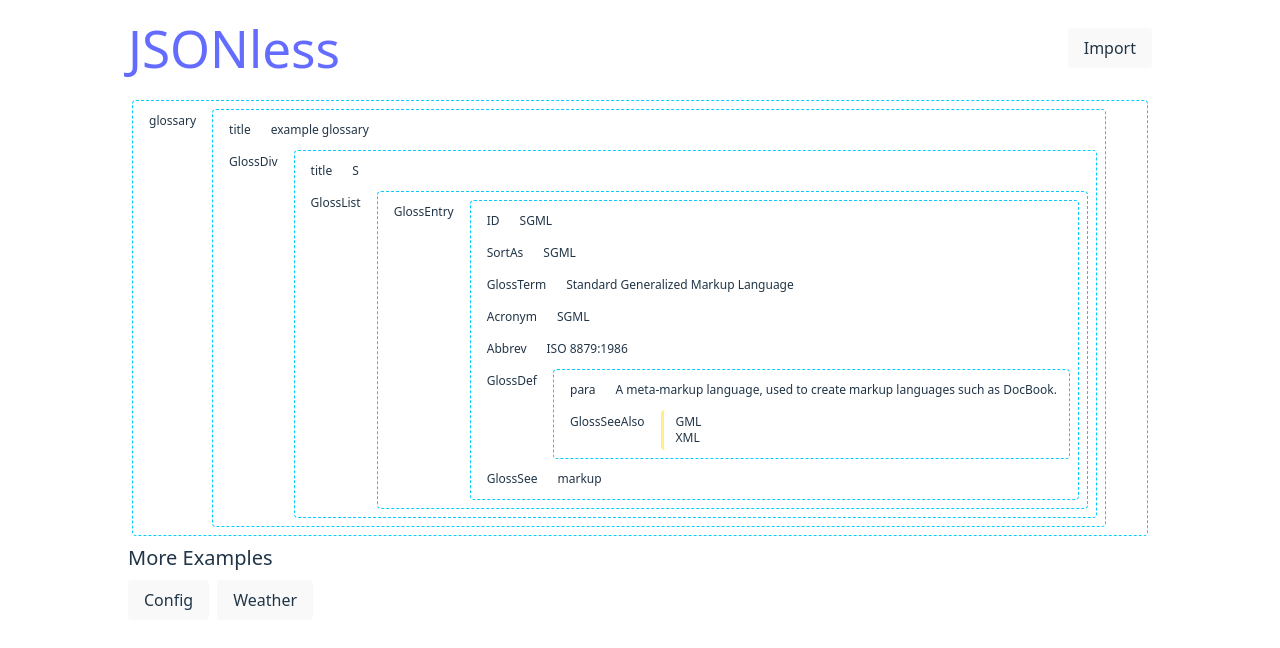
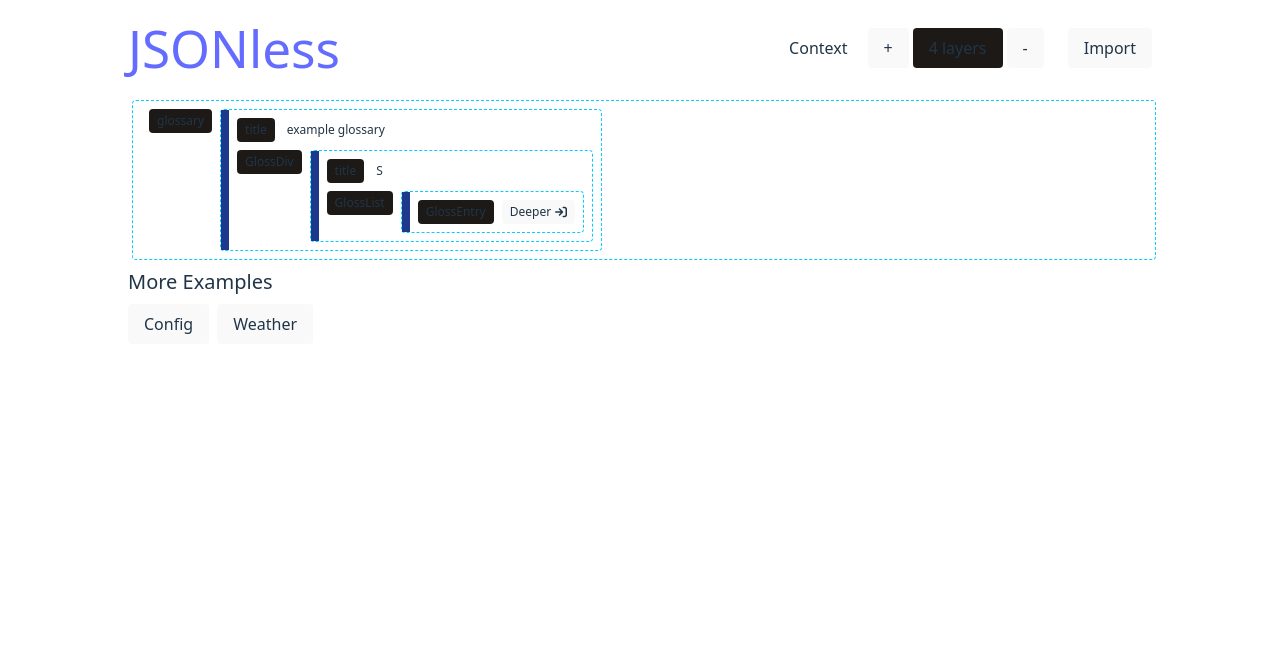
Before and after one commit to foopod/json-viewer, a React (Vite) app: page / in a window 1280 px wide. Shown: the top 648 px of the page. Built offline with nearby package versions, Linux system fonts and the light colour scheme.

Commit message:
add layers json path etc

```diff
--- a/src/App.tsx
+++ b/src/App.tsx
@@ -1,15 +1,23 @@
-import { useEffect, useState } from 'react'
+import { use, useEffect, useState } from 'react'
 import './App.css'
 import RenderedObject from './components/RenderedObject'
 import ImportDialog from './components/ImportDialog'
 import { config, weatherData } from './data/examples'
+import { PiArrowULeftUpFill } from 'react-icons/pi'
+
+type JsonValue = string | number | boolean | null | JsonObject | JsonArray;
+type JsonObject = { [key: string]: JsonValue };
+type JsonArray = JsonValue[];
 
 function App() {
   const [data, setData] = useState({})
+  const [visibleData, setVisibleData] = useState<JsonValue>({})
+  const [currentPath, setCurrentPath] = useState<string[]>([])
   const [isDialogOpen, setDialogOpen] = useState(false)
+  const [visibleLayers, setVisibleLayers] = useState(4)
 
   useEffect(() => {
-    setData({
+    const exampleData = {
       glossary: {
         title: "example glossary",
         GlossDiv: {
@@ -31,8 +39,32 @@ function App() {
         }
       }
     }
-    )
+
+    setData(exampleData)
   }, [])
+
+  useEffect(() => {
+    setVisibleData(data)
+    setCurrentPath([])
+  }, [data])
+
+  useEffect(() => {
+    setVisibleData(getValueAtPath(data, currentPath))
+  }, [currentPath])
+
+  const getValueAtPath = (obj: JsonValue, path: string[]): JsonValue => {
+    let current = obj;
+    for (const key of path) {
+      if (current && typeof current === 'object' && !Array.isArray(current)) {
+        current = (current as JsonObject)[key];
+      } else if (Array.isArray(current)) {
+        current = current[parseInt(key)];
+      } else {
+        return null;
+      }
+    }
+    return current;
+  };
 
   const onJSONLoad = (text: string) => {
     setDialogOpen(false)
@@ -40,8 +72,27 @@ function App() {
   }
 
   const loadExample = (data: "config" | 'weather') => {
+    setData(JSON.parse(data === 'config' ? config : weatherData))
+  }
 
-    setData(JSON.parse(data === 'config' ? config : weatherData))
+  const popPath = () => {
+    if (currentPath){
+      setCurrentPath(currentPath.slice(0, -1))
+    }
+  }
+
+  const delveDeeper = (path: string[], step: boolean = true) => {
+    if(step){
+      const next = path[0]
+      setCurrentPath([...currentPath, next])
+    } else {
+      setCurrentPath([...currentPath, ...path])
+    }
+  }
+
+  const jumpToPath = (index: number) => {
+    const newPath = currentPath.slice(0, index+1)
+    setCurrentPath(newPath)
   }
 
   return (
@@ -49,21 +100,52 @@ function App() {
       <div className='max-w-5xl mx-auto'>
         <div className='flex justify-between items-center'>
           <h1 className='my-5'><a href='/'>JSONless</a></h1>
-          <button onClick={() => { setDialogOpen(true) }} className='py-2 px-4 bg-stone-900 rounded-sm hover:bg-blue-700 transition-colors duration-300 cursor-pointer'>
-            Import
-          </button>
+          <div className='flex gap-1'>
+            <div className='py-2 px-4'>Context</div>
+            <button onClick={() => { setVisibleLayers(p => p + 1) }} className='py-2 px-4 bg-stone-900 rounded-sm hover:bg-blue-700 transition-colors duration-300 cursor-pointer'>
+              +
+            </button>
+            <div className='py-2 px-4 bg-stone-900 rounded-sm'>{visibleLayers} layers</div>
+            <button onClick={() => { setVisibleLayers(p => Math.max(p - 1, 0)) }} className='py-2 px-4 bg-stone-900 rounded-sm hover:bg-blue-700 transition-colors duration-300 cursor-pointer'>
+              -
+            </button>
+            <div className='w-4'></div>
+            <button onClick={() => { setDialogOpen(true) }} className='py-2 px-4 bg-stone-900 rounded-sm hover:bg-blue-700 transition-colors duration-300 cursor-pointer'>
+              Import
+            </button>
+          </div>
+
 
         </div>
-        <ImportDialog isOpen={isDialogOpen} onUpload={onJSONLoad} onClose={() => {setDialogOpen(false)}}/>
-          <div className='text-xs'>
-        <RenderedObject item={data} />
-
+        <ImportDialog isOpen={isDialogOpen} onUpload={onJSONLoad} onClose={() => { setDialogOpen(false) }} />
+        <div className='text-xs'>
+          <div className='flex'>
+            {currentPath.length > 0 &&
+            <>
+              <button onClick={popPath} className='py-2 px-4 bg-stone-900 rounded-sm hover:bg-blue-700 transition-colors duration-300 cursor-pointer'>
+                <PiArrowULeftUpFill size={"1.5em"} />
+              </button>
+              <div className='text-lg mx-4'>
+                {
+                  currentPath.map((item, index) => {
+                    return (
+                      <span key={`${item}-${index}`}>
+                        <span> / </span><span onClick={() => {jumpToPath(index)}} className='hover:text-blue-400 hover:underline transition-colors duration-300 cursor-pointer'>{item}</span>
+                      </span >
+                    )
+                  })
+                }
+              </div>
+              </>
+            }
           </div>
+          <RenderedObject item={visibleData} layersLeft={visibleLayers} path={[]} delve={delveDeeper}/>
+        </div>
         <div>
           <h2 className='text-xl my-2'>More Examples</h2>
           <div className='flex gap-2'>
-            <button onClick={() => {loadExample('config')}} className='py-2 px-4 bg-stone-900 rounded-sm hover:bg-blue-700 transition-colors duration-300 cursor-pointer'>Config</button>
-            <button onClick={() => {loadExample('weather')}} className='py-2 px-4 bg-stone-900 rounded-sm hover:bg-blue-700 transition-colors duration-300 cursor-pointer'>Weather</button>
+            <button onClick={() => { loadExample('config') }} className='py-2 px-4 bg-stone-900 rounded-sm hover:bg-blue-700 transition-colors duration-300 cursor-pointer'>Config</button>
+            <button onClick={() => { loadExample('weather') }} className='py-2 px-4 bg-stone-900 rounded-sm hover:bg-blue-700 transition-colors duration-300 cursor-pointer'>Weather</button>
           </div>
         </div>
       </div>
--- a/src/components/ImportDialog.tsx
+++ b/src/components/ImportDialog.tsx
@@ -26,8 +26,8 @@ function ImportDialog({ isOpen, onUpload, onClose }: { isOpen: boolean, onUpload
         return true
     }
 
-    return <div className="fixed inset-0 bg-black/50 flex items-center justify-center z-50">
-        <div className="bg-stone-600 p-5 rounded-sm w-xl">
+    return <div className="fixed inset-0 bg-black/75 flex items-center justify-center z-50">
+        <div className="bg-stone-800 p-5 rounded-sm w-xl">
             <h2 className="text-xl font-semibold mb-4">Paste JSON</h2>
             <textarea id="message" rows={4}
                 className="w-full px-4 py-2 mb-4 border border-gray-300 rounded-md focus:outline-none focus:ring-2 focus:ring-blue-500 focus:border-blue-500 resize-none"
--- a/src/components/RenderedObject.tsx
+++ b/src/components/RenderedObject.tsx
@@ -1,9 +1,32 @@
+import { useEffect, useState } from "react";
+import { FaArrowRightToBracket, FaPlus } from "react-icons/fa6";
 
-function RenderedObject({ item }: { item: any | any[] }) {
+function RenderedObject({ item, layersLeft, path, delve }: { item: any | any[], layersLeft: number, path: string[], delve: (path: string[], step: boolean) => void }) {
+  const [isExpanded, setIsExpanded] = useState(layersLeft > 0)
+
   const valueType = typeof item;
 
+  useEffect(() => {
+    setIsExpanded(layersLeft > 0)
+  }, [layersLeft])
+
+  const expand = () => {
+    setIsExpanded(true)
+    delve(path, true)
+  }
+
+  if (!isExpanded && valueType === 'object') {
+    return (
+      <div>
+        <button onClick={expand} className='m-1 px-2 py-1 rounded-sm h-fit bg-blue-900 rounded-sm hover:bg-blue-700 transition-colors duration-300 cursor-pointer'>
+          <div className="flex items-center gap-1">Deeper <FaArrowRightToBracket /></div>
+        </button>
+      </div>
+    )
+  }
+
   if (['number', 'string'].includes(valueType)) {
-    if (item === ""){
+    if (item === "") {
       item = '""'
     }
     return <span className="m-1 p-1 rounded-sm" >{item}</span>;
@@ -14,29 +37,32 @@ function RenderedObject({ item }: { item: any | any[] }) {
   }
 
   if (Array.isArray(item)) {
-    return <ul className="m-1 p-1 rounded-sm border-l-3" style={{backgroundColor: "rgba(255, 255, 255, 0.05)", borderColor: "#FFEE88"}}>
-          {item.map((i) => {
-                return <li key={i.toString()}><RenderedObject item={i} /></li>
-            })}
-        </ul>
+    return <ul className="m-1 p-1 rounded-sm border-l-3" style={{ backgroundColor: "rgba(255, 255, 255, 0.05)", borderColor: "#FFEE88" }}>
+      {item.map((i, index) => {
+        return <li key={index}><RenderedObject item={i} layersLeft={layersLeft - 1} path={[...path, index.toString()]} delve={delve} /></li>
+      })}
+    </ul>
   }
 
   if (valueType === 'object' && item !== null) {
     return (
       <>
-          <div className="flex flex-col m-1 p-1 rounded-sm border-1 border-dashed"  style={{backgroundColor: "rgba(255, 255, 255, 0.05)", borderColor: "#0ACDFF"}}>
+        <div className="flex m-1 rounded-sm border-1 border-dashed w-full" style={{ backgroundColor: "rgba(255, 255, 255, 0.05)", borderColor: "#0ACDFF" }}>
+          <div className="h-full w-2 bg-blue-900 transition-all duration-300 hover:w-4 cursor-pointer" onClick={() => { delve(path, false) }}></div>
+          <div className="flex flex-col p-1">
             {Object.entries(item).map(([key, value]) => {
-              if (key === ""){
+              if (key === "") {
                 key = '""'
               }
               return (
                 <div className="flex" key={key}>
-                  <span className="m-1 px-2 py-1 rounded-sm h-fit" style={{backgroundColor: "rgba(255, 255, 255, 0.05)"}} >{key}</span>
-                  <RenderedObject item={value} key={key}/>
+                  <span className="m-1 px-2 py-1 rounded-sm h-fit rounded-sm bg-stone-900" >{key}</span>
+                  <RenderedObject item={value} key={key} layersLeft={layersLeft - 1} path={[...path, key]} delve={delve} />
                 </div>
               )
-          })}
+            })}
           </div>
+        </div>
       </>
     );
   }
```
